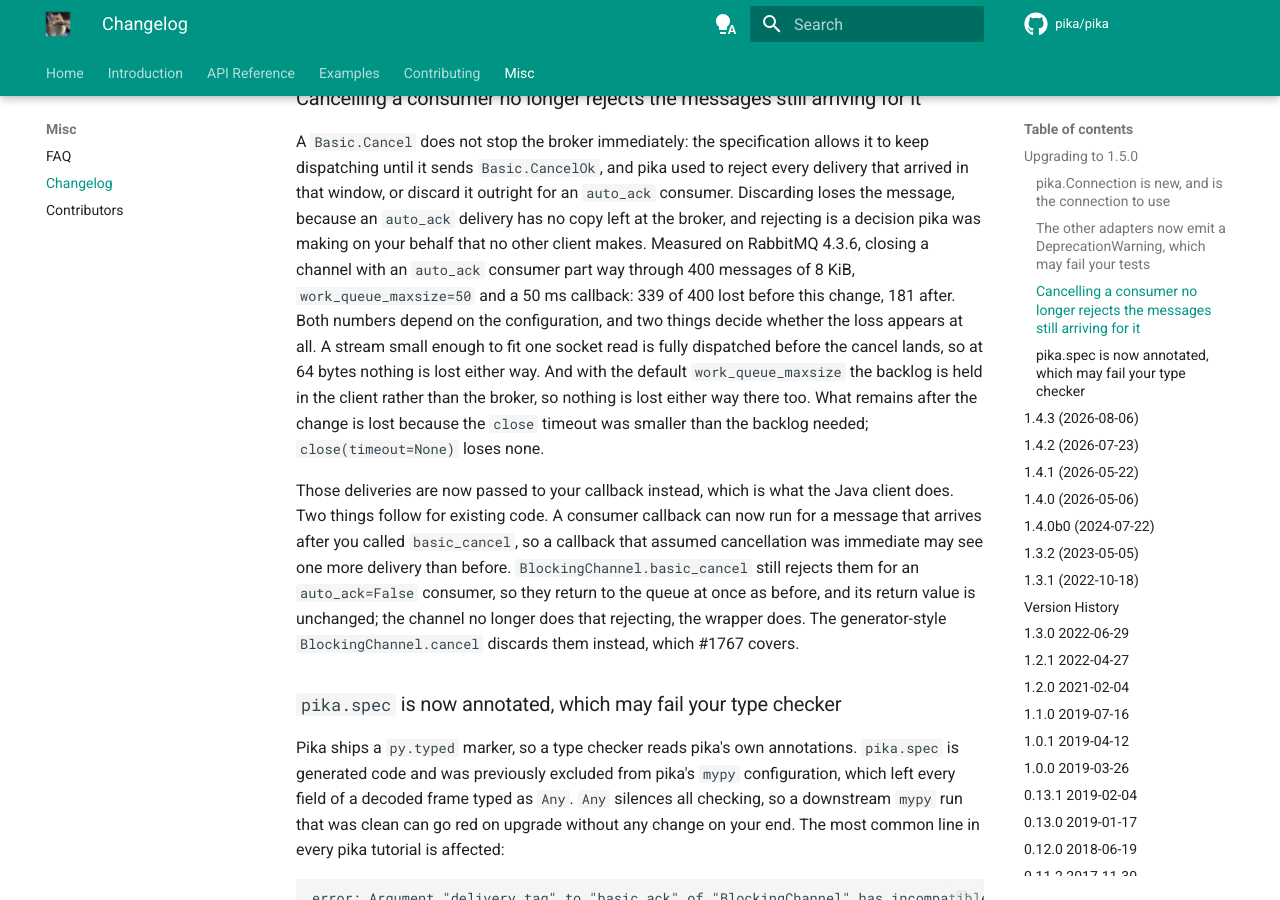
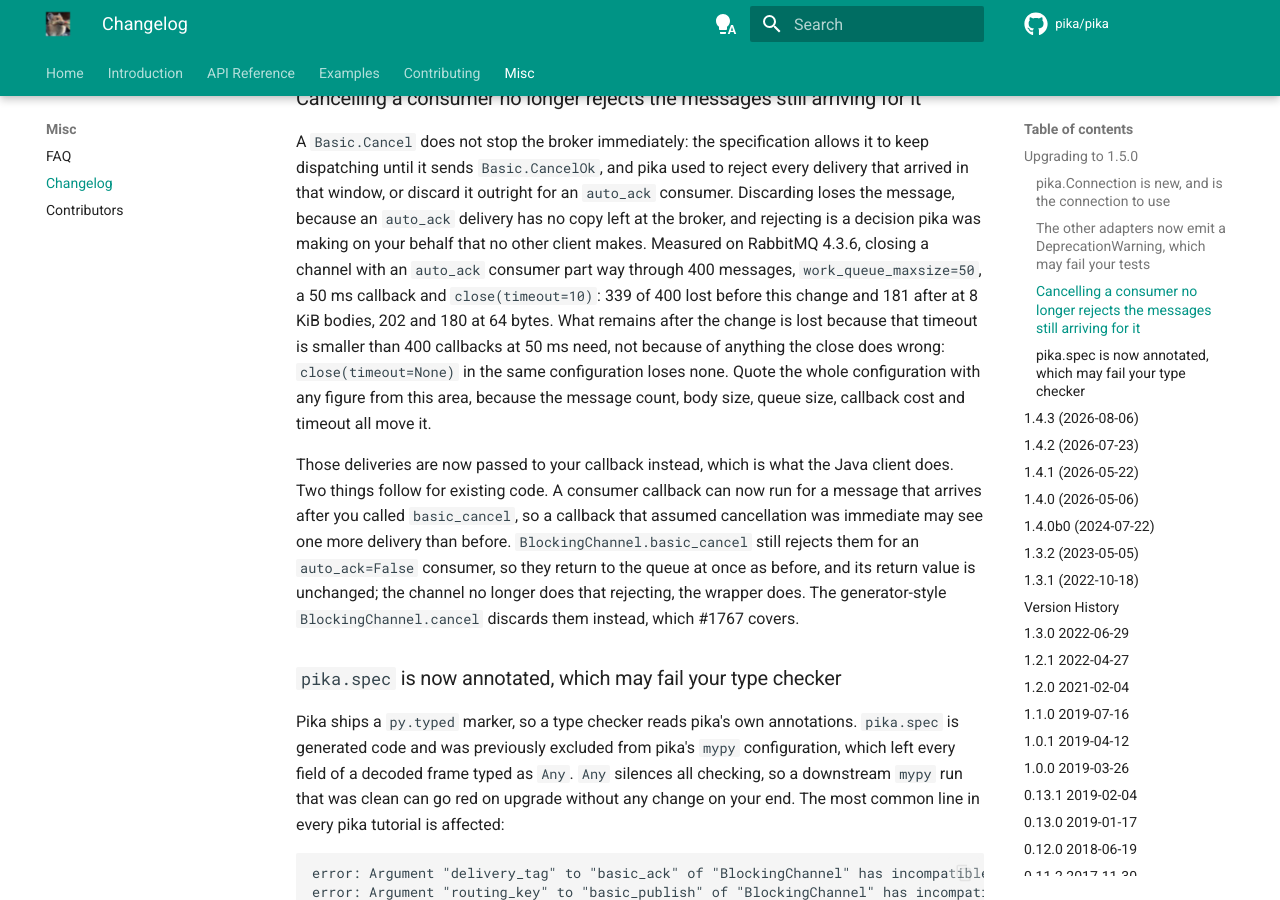
Before and after one commit to pika/pika, an MkDocs documentation site: the page built from docs/changelog.md, in a window 1280 px wide and 900 px high, scrolled down 1576 px. Built offline with MkDocs 1.6.1 and Material for MkDocs 9.7.7, drawn with Linux system fonts in a browser that asks for light colours; comment, search, counter and statistics services are not loaded; the version menu is left out.

Commit message:
Quote the configuration with every measurement
The release notes said nothing is lost at 64-byte bodies either way.
Re-measured in the configuration that paragraph establishes, `main`
loses 202 of 400 at 64 bytes and 339 at 8 KiB, so body size was never
the determinant: the residue is the close timeout being smaller than
400 callbacks at 50 ms need. Both numbers and the whole configuration
are stated now, with the warning that every one of message count, body
size, queue size, callback cost and timeout moves the result.

The internal page demanded that and then gave four figures without it.
Three now carry their body size and callback cost, which also shows
that two of them landing on 1543 were separate experiments rather than
one figure copied. The fourth was an instrumented count from a review
that I cannot reproduce myself, so it is described rather than
numbered.

That page also claimed every wait on the path is bounded twice.
`Channel.close`'s own wait for Channel.CloseOk is not: an IOLoop thread
killed by a `BaseException` leaves `_closed_reason` unset and
`close(timeout=None)` then waits forever. It predates this change and
`main` hangs identically, but the claim was new and wrong.

Restores a `@pytest.mark.timeout(5)` deleted while rewriting the test
above it, which with the new 300 s default meant a hang there would
cost five minutes. Drops leftover test setup for a property the sweep
no longer reads, and corrects the comment that said it did. The
internal-docs index now mentions the close contract, so someone told
to read the page before changing the area learns it is covered there.

See #1763

```diff
--- a/HISTORY.md
+++ b/HISTORY.md
@@ -44,7 +44,7 @@ or migrate to `Connection`, which runs its own IOLoop on a background thread and
 
 ### Cancelling a consumer no longer rejects the messages still arriving for it
 
-A `Basic.Cancel` does not stop the broker immediately: the specification allows it to keep dispatching until it sends `Basic.CancelOk`, and pika used to reject every delivery that arrived in that window, or discard it outright for an `auto_ack` consumer. Discarding loses the message, because an `auto_ack` delivery has no copy left at the broker, and rejecting is a decision pika was making on your behalf that no other client makes. Measured on RabbitMQ 4.3.6, closing a channel with an `auto_ack` consumer part way through 400 messages of 8 KiB, `work_queue_maxsize=50` and a 50 ms callback: 339 of 400 lost before this change, 181 after. Both numbers depend on the configuration, and two things decide whether the loss appears at all. A stream small enough to fit one socket read is fully dispatched before the cancel lands, so at 64 bytes nothing is lost either way. And with the default `work_queue_maxsize` the backlog is held in the client rather than the broker, so nothing is lost either way there too. What remains after the change is lost because the `close` timeout was smaller than the backlog needed; `close(timeout=None)` loses none.
+A `Basic.Cancel` does not stop the broker immediately: the specification allows it to keep dispatching until it sends `Basic.CancelOk`, and pika used to reject every delivery that arrived in that window, or discard it outright for an `auto_ack` consumer. Discarding loses the message, because an `auto_ack` delivery has no copy left at the broker, and rejecting is a decision pika was making on your behalf that no other client makes. Measured on RabbitMQ 4.3.6, closing a channel with an `auto_ack` consumer part way through 400 messages, `work_queue_maxsize=50`, a 50 ms callback and `close(timeout=10)`: 339 of 400 lost before this change and 181 after at 8 KiB bodies, 202 and 180 at 64 bytes. What remains after the change is lost because that timeout is smaller than 400 callbacks at 50 ms need, not because of anything the close does wrong: `close(timeout=None)` in the same configuration loses none. Quote the whole configuration with any figure from this area, because the message count, body size, queue size, callback cost and timeout all move it.
 
 Those deliveries are now passed to your callback instead, which is what the Java client does. Two things follow for existing code. A consumer callback can now run for a message that arrives after you called `basic_cancel`, so a callback that assumed cancellation was immediate may see one more delivery than before. `BlockingChannel.basic_cancel` still rejects them for an `auto_ack=False` consumer, so they return to the queue at once as before, and its return value is unchanged; the channel no longer does that rejecting, the wrapper does. The generator-style `BlockingChannel.cancel` discards them instead, which #1767 covers.
 
```
Also changed, not shown: AGENTS.md (+1 -1 lines), docs/internal/thread-safe-connection.md (+3 -3 lines), .github/release-notes-preamble.md, 3 other files.
